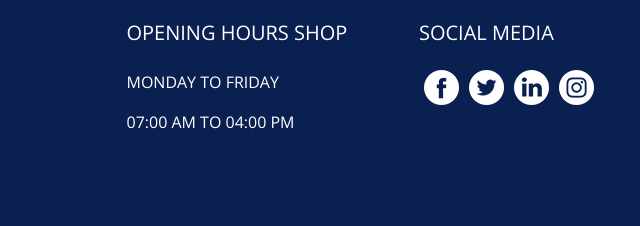
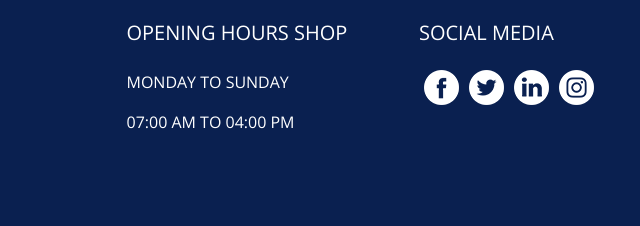
Before and after one commit to Soloetz/Drool, a plain HTML site: page contact.html in a window 1280 px wide. Shown: the part 979-1205 px from the top of the page, 236-876 px from the left. Drawn offline with nearby package versions, Linux system fonts and the light colour scheme.

Commit message:
Updated work days

```diff
--- a/contact.html
+++ b/contact.html
@@ -150,7 +150,7 @@
             </h5>
             <div>
               <p>
-                Monday to friday
+                Monday to Sunday
               </p>
             </div>
             <div>
```
